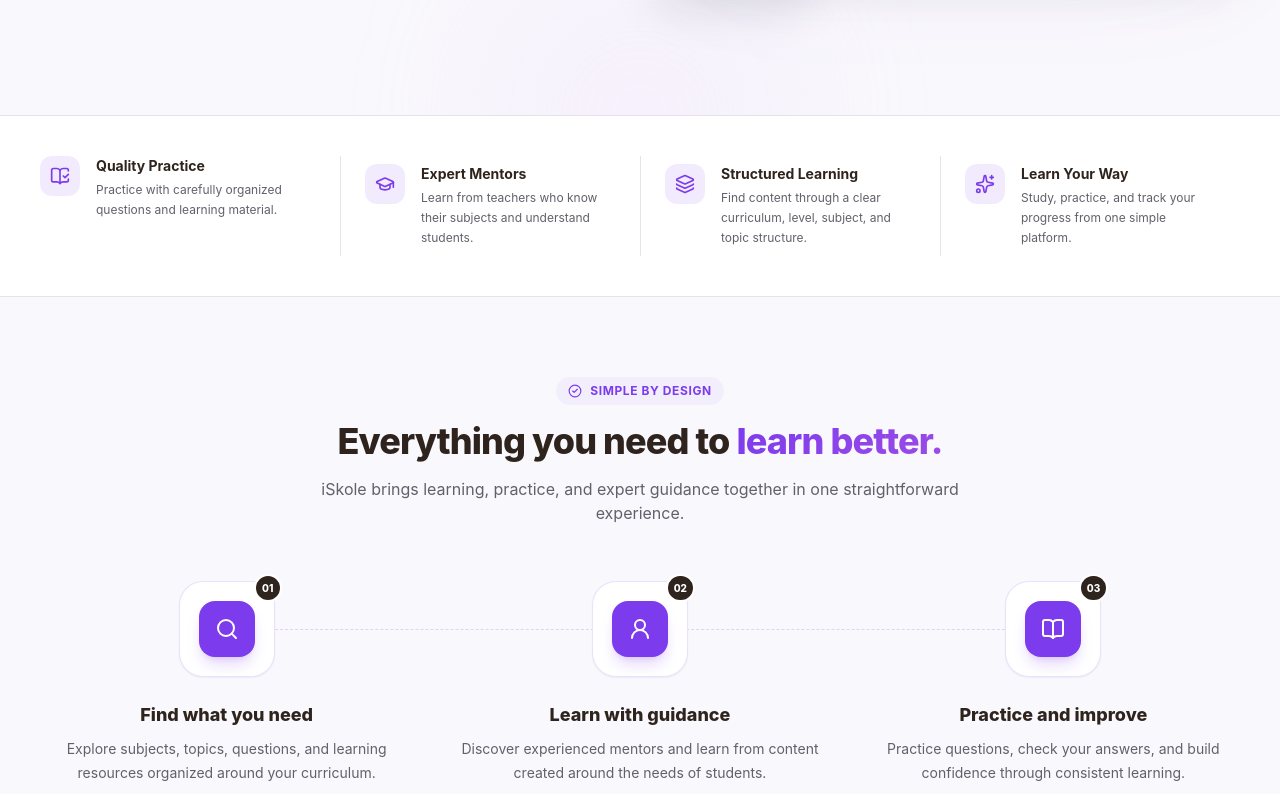
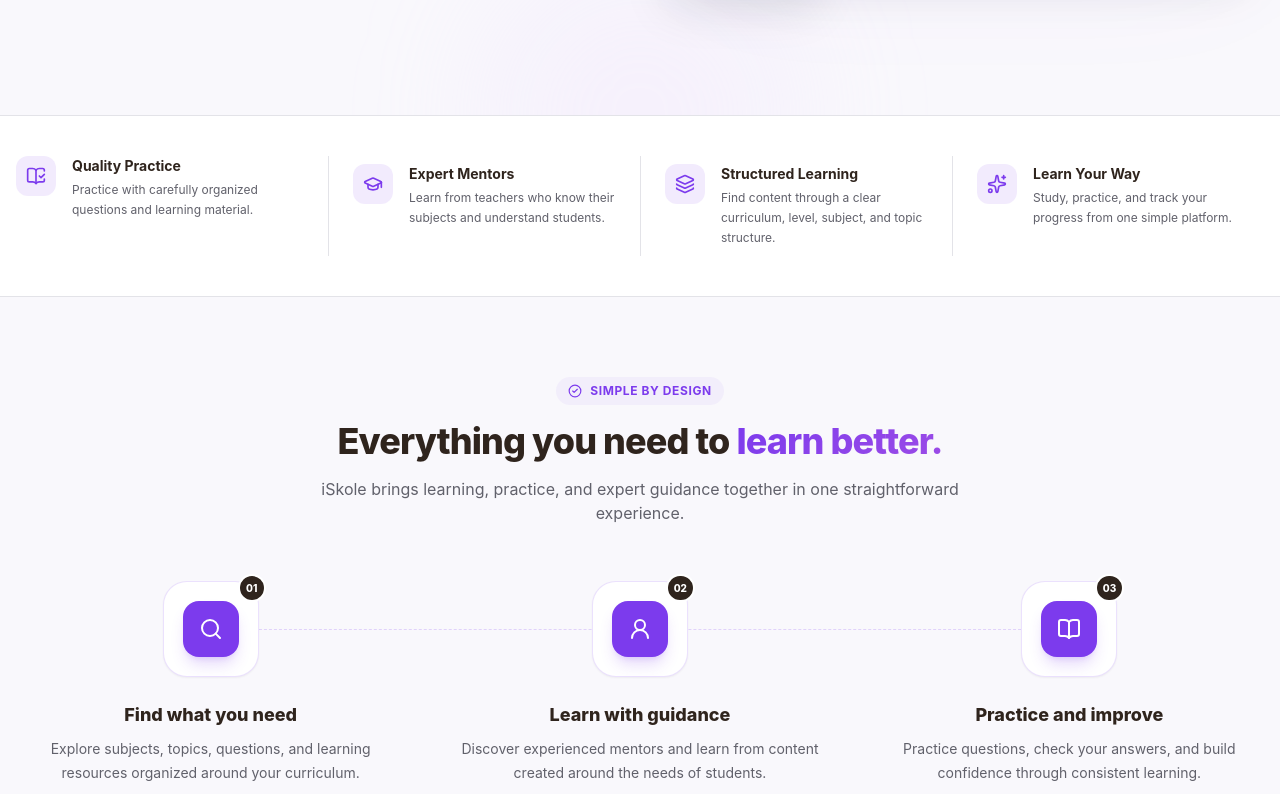
Before and after one commit to PunisherTPK/iSkole-Online, a Next.js app: page / in a window 1280 px wide. Shown: the part 686-1480 px from the top of the page. Built offline with nearby package versions, Linux system fonts and the light colour scheme; no server answers; the database is empty.

Commit message:
widen public site containers

```diff
--- a/src/app/globals.css
+++ b/src/app/globals.css
@@ -37,7 +37,7 @@ a { color: inherit; text-decoration: none; }
 :focus-visible { outline: 3px solid hsl(var(--ring) / 0.25); outline-offset: 2px; }
 
 @layer components {
-  .container-site { width: min(100% - 2rem, 1200px); margin-inline: auto; }
+  .container-site { width: min(100% - 2rem, 1440px); margin-inline: auto; }
   .section-padding { padding-block: 5rem; }
   .text-gradient { background: linear-gradient(135deg, hsl(var(--primary)), hsl(271 76% 60%)); -webkit-background-clip: text; background-clip: text; color: transparent; }
   .surface { border: 1px solid hsl(var(--border)); background: hsl(var(--card)); box-shadow: 0 1px 2px rgb(15 23 42 / 0.03), 0 12px 32px rgb(15 23 42 / 0.04); }
@@ -63,7 +63,7 @@ input[placeholder*="Search questions, subjects, topics or papers"] { padding-lef
 
 @media (max-width: 640px) {
   .section-padding { padding-block: 3.5rem; }
-  .container-site { width: min(100% - 1.5rem, 1200px); }
+  .container-site { width: min(100% - 1.5rem, 1440px); }
 }
 
 @media (prefers-reduced-motion: reduce) {
```
